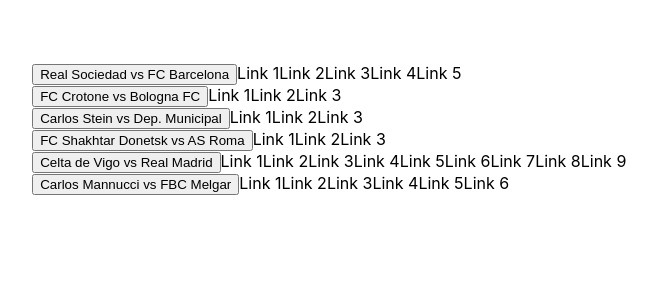
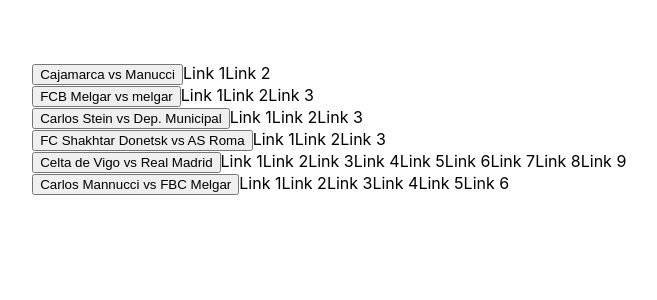
Before and after one commit to pierorolando1/balongonline, a Next.js app: page / in a window 1280 px wide. Shown: the top 300 px of the page, without its empty margins (39-696 px from the left). Built offline with nearby package versions, Linux system fonts and the light colour scheme.

Commit message:
add new games

```diff
--- a/pages/index.js
+++ b/pages/index.js
@@ -12,23 +12,14 @@
 
 
       {
-        "titulo": "Real Sociedad vs FC Barcelona",
+        "titulo": "Cajamarca vs Manucci",
         "links": [
           {
-            "link": "real-sociedad-vs-fc-barcelona-stream-1",
+            "link": "cajamarca-vs-carlos-mannucci-stream-1",
           },
           {
-            "link": "real-sociedad-vs-fc-barcelona-stream-2",
+            "link": "cajamarca-vs-carlos-mannucci-stream-2",
           },
-          {
-            "link": "real-sociedad-vs-fc-barcelona-stream-3",
-          },
-          {
-            "link": "real-sociedad-vs-fc-barcelona-stream-4"
-          },
-          {
-            "link": "real-sociedad-vs-fc-barcelona-stream-5"
-          }
         ]
       },
 
@@ -36,16 +27,16 @@
 
 
       {
-        "titulo": "FC Crotone vs Bologna FC",
+        "titulo": "FCB Melgar vs melgar",
         "links": [
           {
-            "link": "fc-crotone-vs-bologna-fc-stream-1",
+            "link": "fc-melgar-vs-melgar-stream-1",
           },
           {
-            "link": "fc-crotone-vs-bologna-fc-stream-2",
+            "link": "fc-melgar-vs-melgar-stream-2",
           },
           {
-            "link": "fc-crotone-vs-bologna-fc-stream-3",
+            "link": "fc-melgar-vs-melgar-stream-3",
           },
         ]
       },
```
